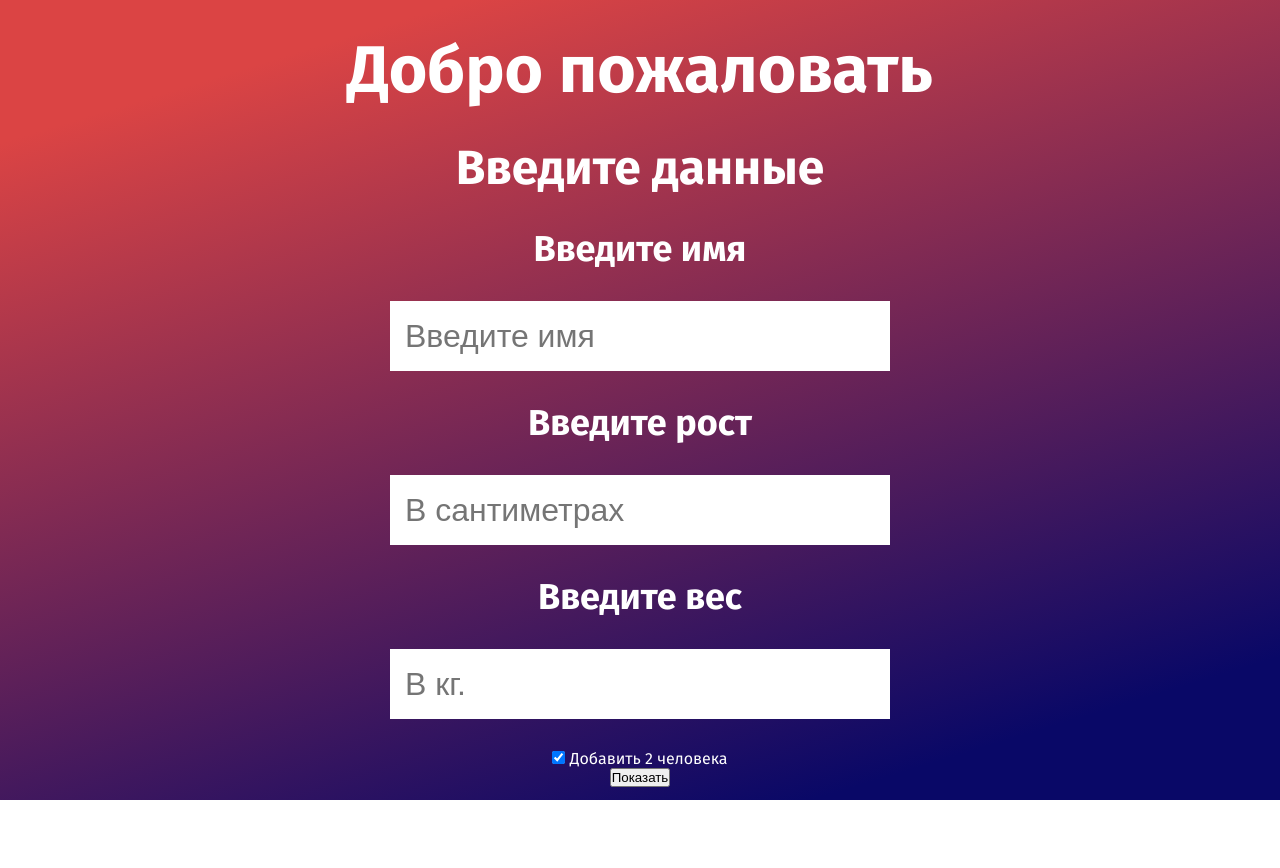
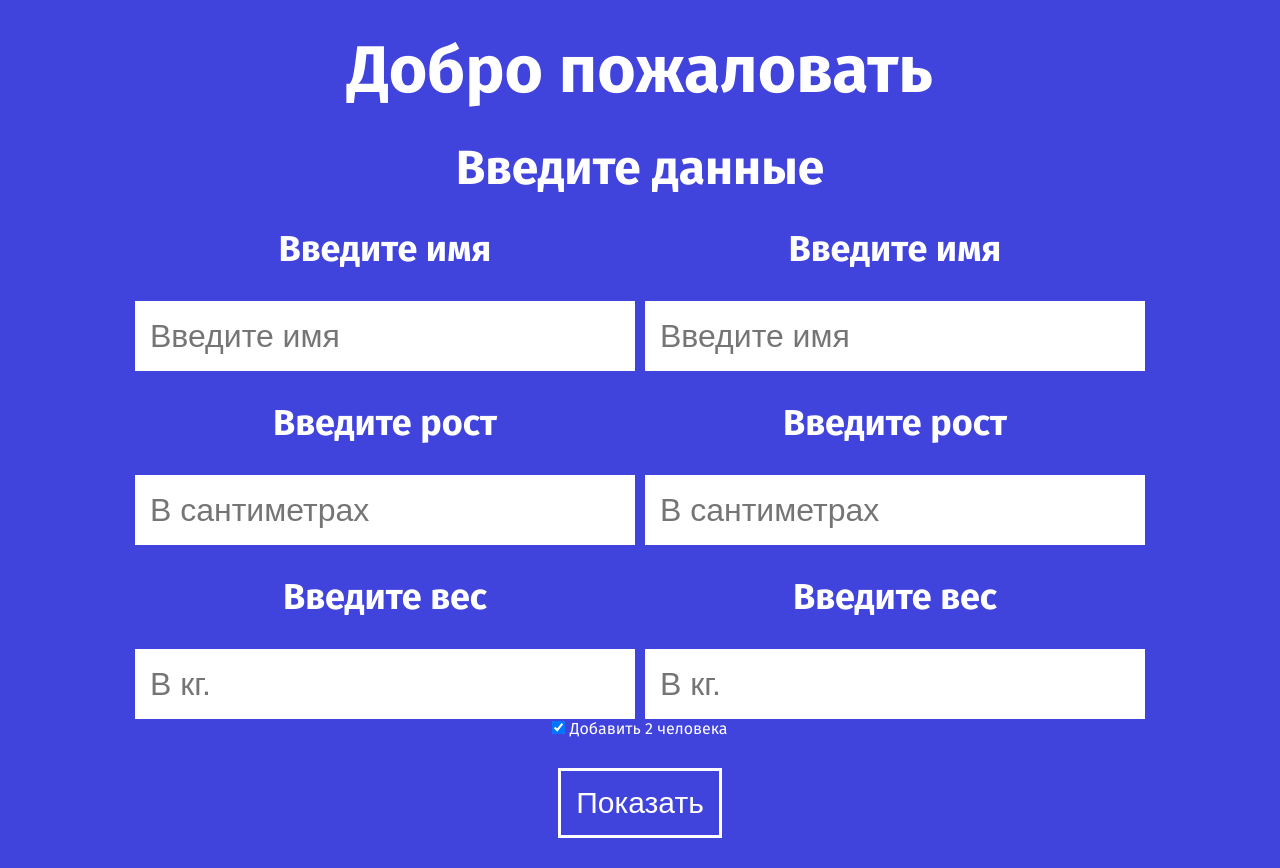
Before and after one commit to SharifZaebal/BMI, a plain HTML site: page index.html in a window 1280 px wide. Both pictures are taken after a click on the checkbox "Добавить 2 человека". Before the commit the page ends 800 px from the top, so only its background shows below. Drawn offline with Linux system fonts and the light colour scheme.

Commit message:
ready project

```diff
--- a/index.html
+++ b/index.html
@@ -17,6 +17,8 @@
             <section class="section-parameters flex-column">
                 <h2 class="section-parameters-header">Введите данные</h2>
 
+                <div class="flex-row">
+                    <article class="flex-column" id="articleFirstUser">
                         <h3 class="section-parameters-subtitle display-none">Введите имя</h3>
                         <input type="text" placeholder="Введите имя" min="0" class="input display-none" id="firstUser">
 
@@ -25,6 +27,10 @@
 
                         <h3 class="section-parameters-subtitle">Введите вес</h3>
                         <input type="number" placeholder="В кг." min="0" class="input" id="weightFirstUser">
+                    </article>
+                    <article id="articleSecondUser"></article>
+                </div>
+
 
                 <div>
                     <input type="checkbox" id="checkboxSecondUser">
--- a/start.js
+++ b/start.js
@@ -29,13 +29,17 @@ let lastUser = {
     height: null,
     mass: null,
 }
-let checkboxStatus = false
+let checkboxStatus = true
+let flexRow = document.querySelector('.flex-row').style
+
+let articleSecondUser = document.getElementById('articleSecondUser')
 
 const output = document.getElementById('section-output-text')
 
 document.getElementById('show-result').addEventListener('click', () => {
-    let result
+    let result = null
 
+    if (checkboxStatus) {
         firstUser.name = String(document.getElementById("firstUser").value)
         firstUser.height = Number(document.getElementById("heightFirstUser").value)
         firstUser.mass = Number(document.getElementById("weightFirstUser").value)
@@ -45,22 +49,48 @@ document.getElementById('show-result').addEventListener('click', () => {
         result = result.toFixed(1)
 
         return output.innerText = `${firstUser.name} при росте: ${firstUser.height}см., и массе ${firstUser.mass}кг., ваш индекс массы тела составляет ${result}`
+    } else {
+        firstUser.name = String(document.getElementById("firstUser").value)
+        firstUser.height = Number(document.getElementById("heightFirstUser").value)
+        firstUser.mass = Number(document.getElementById("weightFirstUser").value)
+
+        lastUser.name = String(document.getElementById("secondUser").value)
+        lastUser.height = Number(document.getElementById("heightSecondUser").value)
+        lastUser.mass = Number(document.getElementById("weightSecondUser").value)
+
+        let userOne = Number(firstUser.mass / ((firstUser.height/100)**2)).toFixed(1)
+        let userTwo = Number(lastUser.mass / ((lastUser.height/100)**2)).toFixed(1)
+
+        if (userOne > userTwo) {
+            return output.innerText = `${firstUser.name} с ростом: ${firstUser.height}см., весом: ${firstUser.mass}кг., и BMI: ${userOne}, имеет больший индекс массы тела, чем ${lastUser.name} с ростом: ${lastUser.height}см., весом: ${lastUser.mass}кг., и BMI: ${userTwo}`
+        } else {
+            return output.innerText = `${lastUser.name} с ростом: ${lastUser.height}см., весом: ${lastUser.mass}кг., и BMI: ${userTwo}, имеет больший индекс массы тела, чем ${firstUser.name} с ростом: ${firstUser.height}см., весом: ${firstUser.mass}кг., и BMI: ${userOne}`
+        }
+    }
 })
 
 document.getElementById('checkboxSecondUser').addEventListener('click', () => {
     if (checkboxStatus) {
+        articleSecondUser.innerHTML = '<h3 class="section-parameters-subtitle display-none">Введите имя</h3> ' +
+            '<input type="text" placeholder="Введите имя" min="0" class="input display-none" id="secondUser">' +
+            '<h3 class="section-parameters-subtitle">Введите рост</h3>\n' +
+            '<input type="number" placeholder="В сантиметрах" min="0" class="input" id="heightSecondUser">\n' +
+            '<h3 class="section-parameters-subtitle">Введите вес</h3>\n' +
+            '<input type="number" placeholder="В кг." min="0" class="input" id="weightSecondUser">'
+
+        flexRow.cssText = `
+            display: flex;
+            flex-direction: row;
+            justify-content: space-between;
+            align-items: center;
+        `
+        document.getElementById('articleFirstUser').style.cssText = `margin-right: 10px`
+
         checkboxStatus = false
-        console.log(checkboxStatus)
     } else {
+        articleSecondUser.textContent = ''
+        flexRow.cssText = ``
+
         checkboxStatus = true
-        console.log(checkboxStatus)
     }
 })
-
-// document.getElementById("firstUser").value,
-// document.getElementById("heightFirstUser").value,
-// document.getElementById("weightFirstUser").value,
-
-// document.getElementById("lastUser").value,
-// document.getElementById("heightLastUser").value,
-// document.getElementById("weightLastUser").value,
--- a/style.css
+++ b/style.css
@@ -9,8 +9,7 @@
 body {
     font-family: 'Fira Sans', sans-serif;
 
-    background: rgb(9,8,103);
-    background: linear-gradient(343deg, rgba(9,8,103,1) 12%, rgba(219,68,68,1) 88%);
+    background: #4143dd;
 
     color: white;
 
@@ -77,3 +76,21 @@ h3 {
 .section-output-text {
     font-size: 30px;
 }
+
+#show-result {
+    background-color: transparent;
+    border: 3px solid white;
+    color: white;
+    cursor: pointer;
+    outline: none;
+
+    padding: 15px;
+    margin: 30px 0;
+
+    font-size: 30px;
+}
+
+#show-result:hover {
+    background-color: black;
+    transition: 1s;
+}
```
Lines whose indentation alone changed are shown as unchanged.
